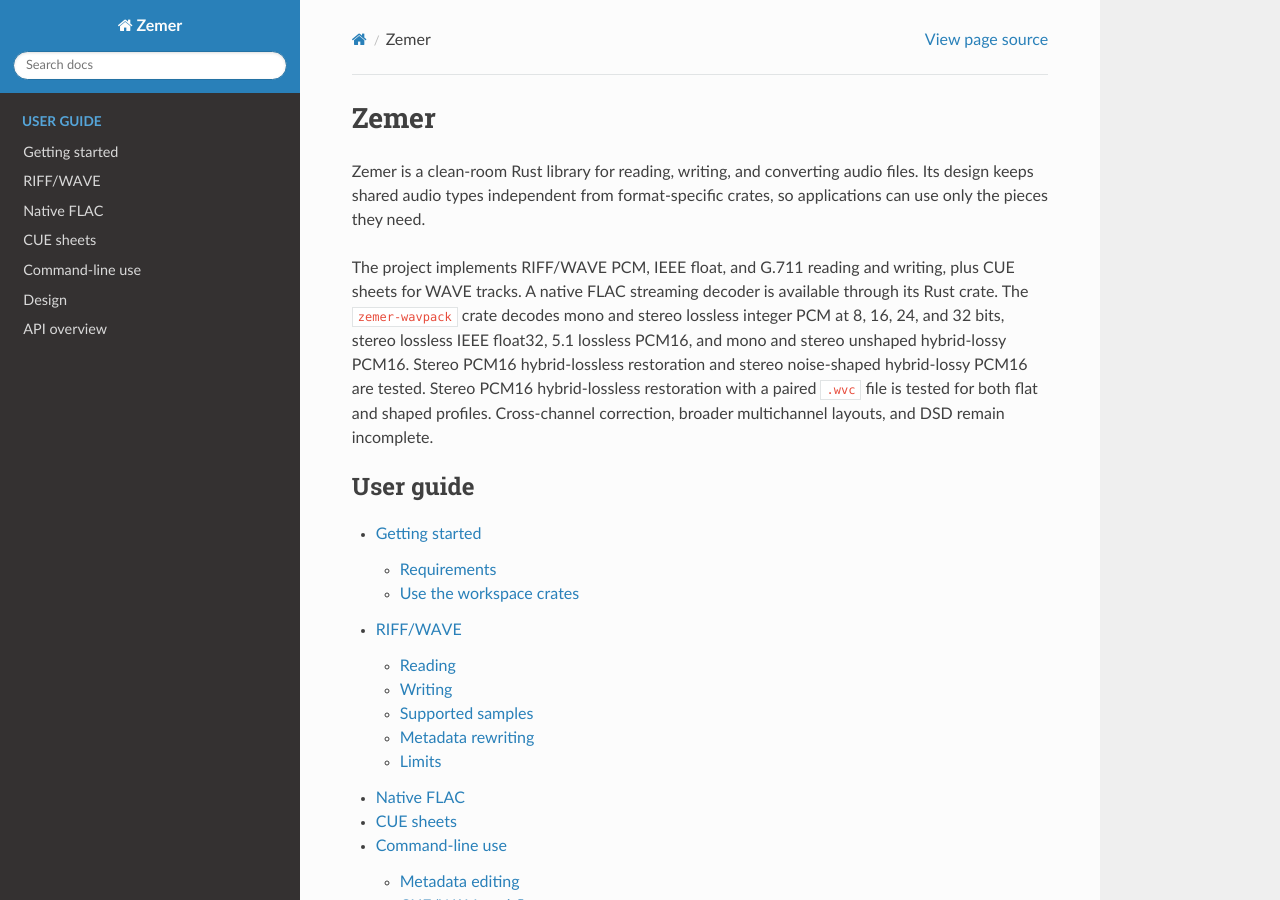
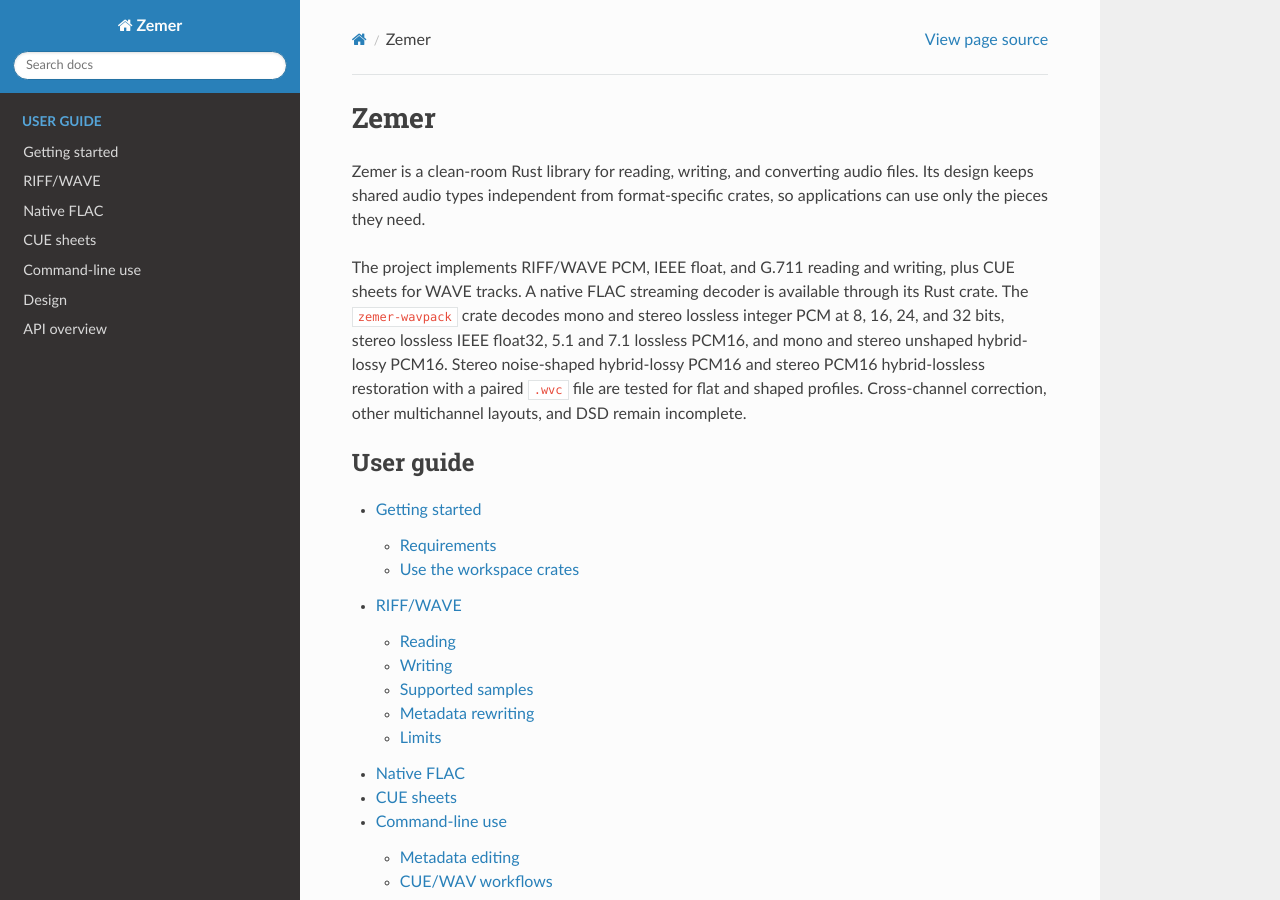
Before and after one commit to neko941/zemer, a Sphinx documentation site: the page built from docs/index.rst, in a window 1280 px wide and 900 px high. Built offline with Sphinx 7.4.7 and the Read the Docs theme 3.1.0, drawn with Linux system fonts in a browser that asks for light colours.

```diff
--- a/docs/api.rst
+++ b/docs/api.rst
@@ -89,8 +89,8 @@ Rust library crate ``wavpack`` (Cargo package ``zemer-wavpack``)
   payload without buffering it; the visitor sees unpadded data, and unread
   bytes are drained before parsing the next header.
 * ``WavPackDecoder`` — implements ``AudioDecoder`` for mono and stereo lossless
-  integer PCM at 8, 16, 24, and 32 bits, stereo lossless IEEE float32, and 5.1
-  lossless PCM16, plus mono and stereo unshaped hybrid-lossy PCM16, tested
+  integer PCM at 8, 16, 24, and 32 bits, stereo lossless IEEE float32, and
+  5.1/7.1 lossless PCM16, plus mono and stereo unshaped hybrid-lossy PCM16, tested
   stereo noise-shaped hybrid-lossy PCM16, and tested stereo PCM16
   hybrid-lossless streams with paired ``.wvc`` correction files in flat and
   shaped modes through ``WavPackDecoder::new_with_correction``.
--- a/docs/index.rst
+++ b/docs/index.rst
@@ -9,12 +9,11 @@ The project implements RIFF/WAVE PCM, IEEE float, and G.711 reading and
 writing, plus CUE sheets for WAVE tracks. A native FLAC streaming decoder is
 available through its Rust crate.
 The ``zemer-wavpack`` crate decodes mono and stereo lossless integer PCM at 8,
-16, 24, and 32 bits, stereo lossless IEEE float32, 5.1 lossless PCM16, and mono
-and stereo unshaped hybrid-lossy PCM16. Stereo PCM16 hybrid-lossless restoration
-and stereo noise-shaped hybrid-lossy PCM16 are tested. Stereo PCM16
-hybrid-lossless restoration with a paired ``.wvc`` file is tested for both flat
-and shaped profiles. Cross-channel correction, broader multichannel layouts,
-and DSD remain incomplete.
+16, 24, and 32 bits, stereo lossless IEEE float32, 5.1 and 7.1 lossless PCM16,
+and mono and stereo unshaped hybrid-lossy PCM16. Stereo noise-shaped hybrid-lossy
+PCM16 and stereo PCM16 hybrid-lossless restoration with a paired ``.wvc`` file
+are tested for flat and shaped profiles. Cross-channel correction, other
+multichannel layouts, and DSD remain incomplete.
 
 .. toctree::
    :maxdepth: 2
```
Also changed, not shown: README.ai.md (+1 -1 lines), README.md (+2 -2 lines), ROADMAP.md (+1 -1 lines), 3 other files.
